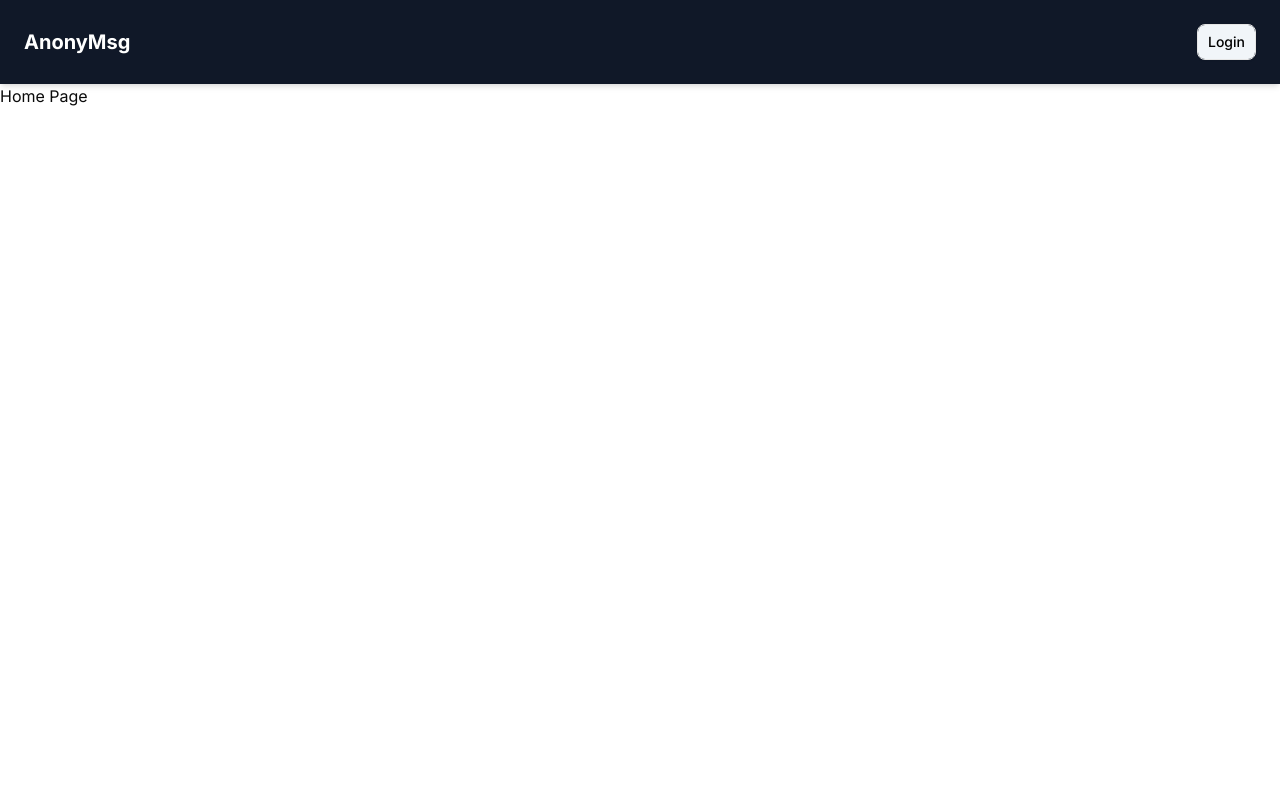
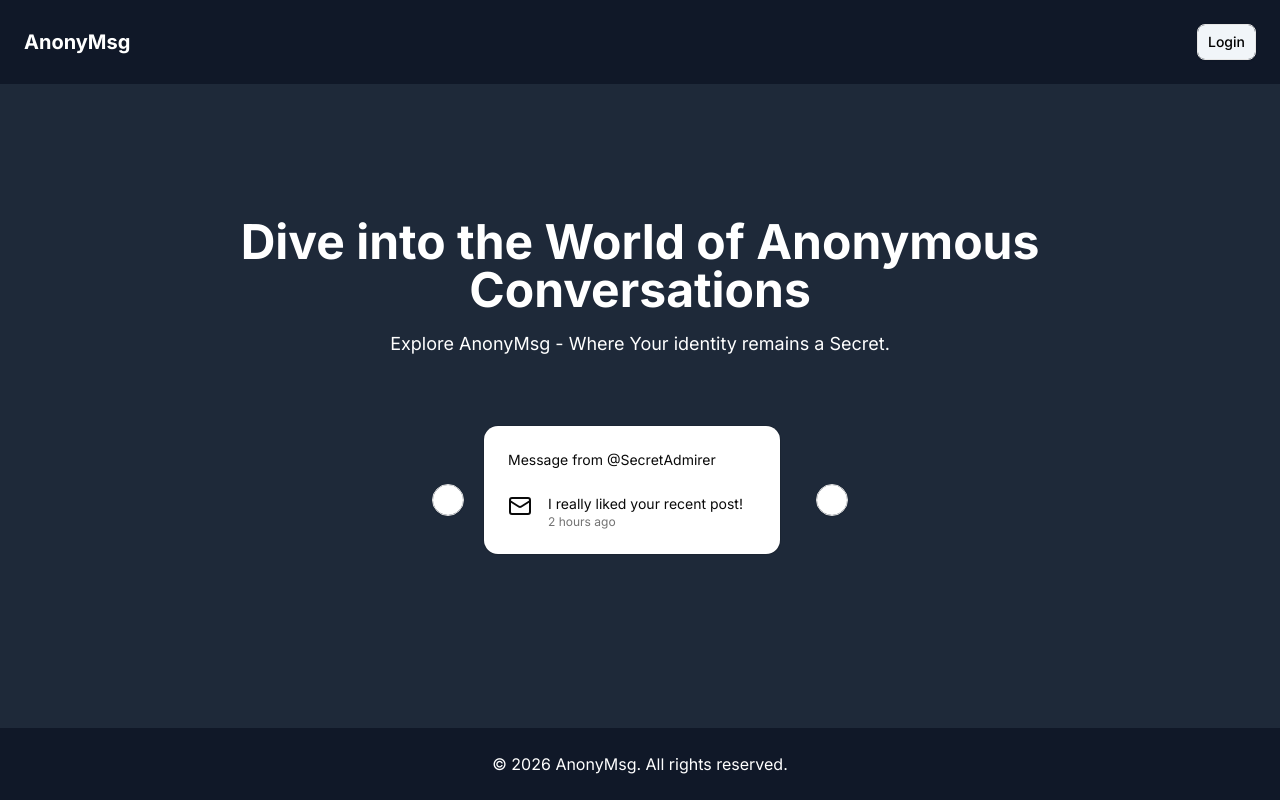
Before and after one commit to VinayNoogler000/Anony-Msg, a Next.js app: page / in a window 1280 px wide. Built offline with nearby package versions, Linux system fonts and the light colour scheme; no server answers.

Commit message:
Add HomePage of the webapp, which displays a pre-defined set of messages in the carousel form using ShadCN's "Embla-Carousel" component with it's Autoplay plugin.

```diff
--- a/package.json
+++ b/package.json
@@ -16,6 +16,7 @@
     "bcryptjs": "^3.0.3",
     "class-variance-authority": "^0.7.1",
     "clsx": "^2.1.1",
+    "embla-carousel-autoplay": "^8.6.0",
     "embla-carousel-react": "^8.6.0",
     "lucide-react": "^1.21.0",
     "mongoose": "^9.2.1",
--- a/src/app/(app)/page.tsx
+++ b/src/app/(app)/page.tsx
@@ -1,9 +1,61 @@
-import React from 'react'
+"use client"
 
-function page() {
+import { useRef } from "react";
+import { Card, CardContent, CardFooter, CardHeader } from "@/components/ui/card"
+import {
+  Carousel,
+  CarouselContent,
+  CarouselItem,
+  CarouselNext,
+  CarouselPrevious,
+} from "@/components/ui/carousel"
+import messages from "@/messages.json";
+import Autoplay from 'embla-carousel-autoplay'
+import { Mail } from "lucide-react";
+
+export default function Home() {
+  const emblaAutoplayPlugin = useRef(Autoplay({ delay: 3000, stopOnInteraction: true }));
+
   return (
-    <div>Home Page</div>
-  )
+    <>
+      <main className="grow flex flex-col items-center justify-center px-4 md:px-24 py-12 bg-gray-800 text-white">
+        <section className="text-center mb-8 md:mb-12">
+          <h1 className="text-3xl md:text-5xl font-bold"> Dive into the World of Anonymous Conversations</h1>
+          <p className="mt-3 md:mt-4 text-base md:text-lg"> Explore AnonyMsg - Where Your identity remains a Secret. </p>
+        </section>
+
+        <Carousel
+          className="w-full max-w-48 sm:max-w-xs"
+          plugins={[emblaAutoplayPlugin.current]}
+          onMouseEnter={() => emblaAutoplayPlugin.current.stop()}
+          onMouseLeave={() => emblaAutoplayPlugin.current.play()}
+        >
+          <CarouselContent>
+            {messages.map((message, index) => (
+              <CarouselItem key={index} className="p-4">
+                <div className="p-1">
+                  <Card>
+                    <CardHeader> {message.title} </CardHeader>
+                    <CardContent  className="flex flex-col md:flex-row items-start space-y-2 md:space-y-0 md:space-x-4">
+                      <Mail className="shrink-0" />
+                      <div>
+                        <p>{message.content}</p>
+                        <p className="text-xs text-muted-foreground"> {message.received} </p>
+                      </div>
+                    </CardContent>
+                  </Card>
+                </div>
+              </CarouselItem>
+            ))}
+          </CarouselContent>
+          <CarouselPrevious />
+          <CarouselNext />
+        </Carousel>
+      </main>
+
+      <footer className="text-center p-4 md:p-6 bg-gray-900 text-white">
+        © 2026 AnonyMsg. All rights reserved.
+      </footer>
+    </>
+  );
 }
-
-export default page
```
Also changed, not shown: 1 other file (tests, documents, lock files or other folders).
